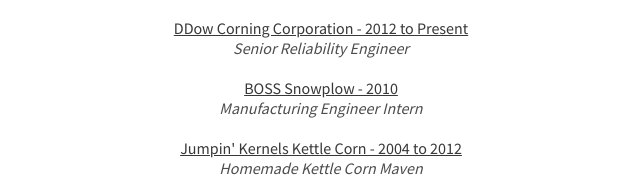
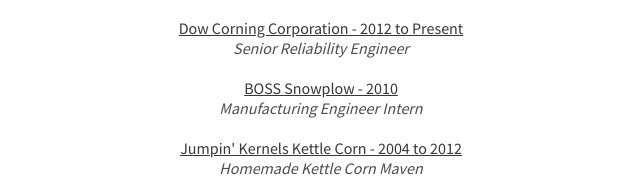
Before and after one commit to erichagedorn/try, a plain HTML site: page pages/resume.html in a window 1280 px wide. Shown: the part 485-673 px from the top of the page, 319-959 px from the left. Drawn offline with Linux system fonts and the light colour scheme.

Commit message:
Update resume.html

```diff
--- a/pages/resume.html
+++ b/pages/resume.html
@@ -42,7 +42,7 @@ else { document.getElementById(d).style.display = "none"; }
 
 <div id="featured-wrapper">
 	<div id="featured" class="container">
-		<div class="major">
+		<div class="major" style="style:font-weight: 800">
 		<h2> Eric D. Hagedorn</h2>
 		<br/>
 		<a href="https://github.com/erichagedorn/try/blob/gh-pages/EricHagedorn2016.pdf?raw=true" title=><i>click here to download a pdf version</i></a>
@@ -55,7 +55,7 @@ else { document.getElementById(d).style.display = "none"; }
 
 		<h3>Work Experience</h3>
 		<p><i>(click headings to show/hide specifics)</i></p>
-	       	<a href="javascript:ReverseDisplay('DCC')") style:font-weight: 800;>DDow Corning Corporation - 2012 to Present</a>
+	       	<a href="javascript:ReverseDisplay('DCC')")>Dow Corning Corporation - 2012 to Present</a>
             	<br/>
       		<i>Senior Reliability Engineer</i>
 		<br/>
```
